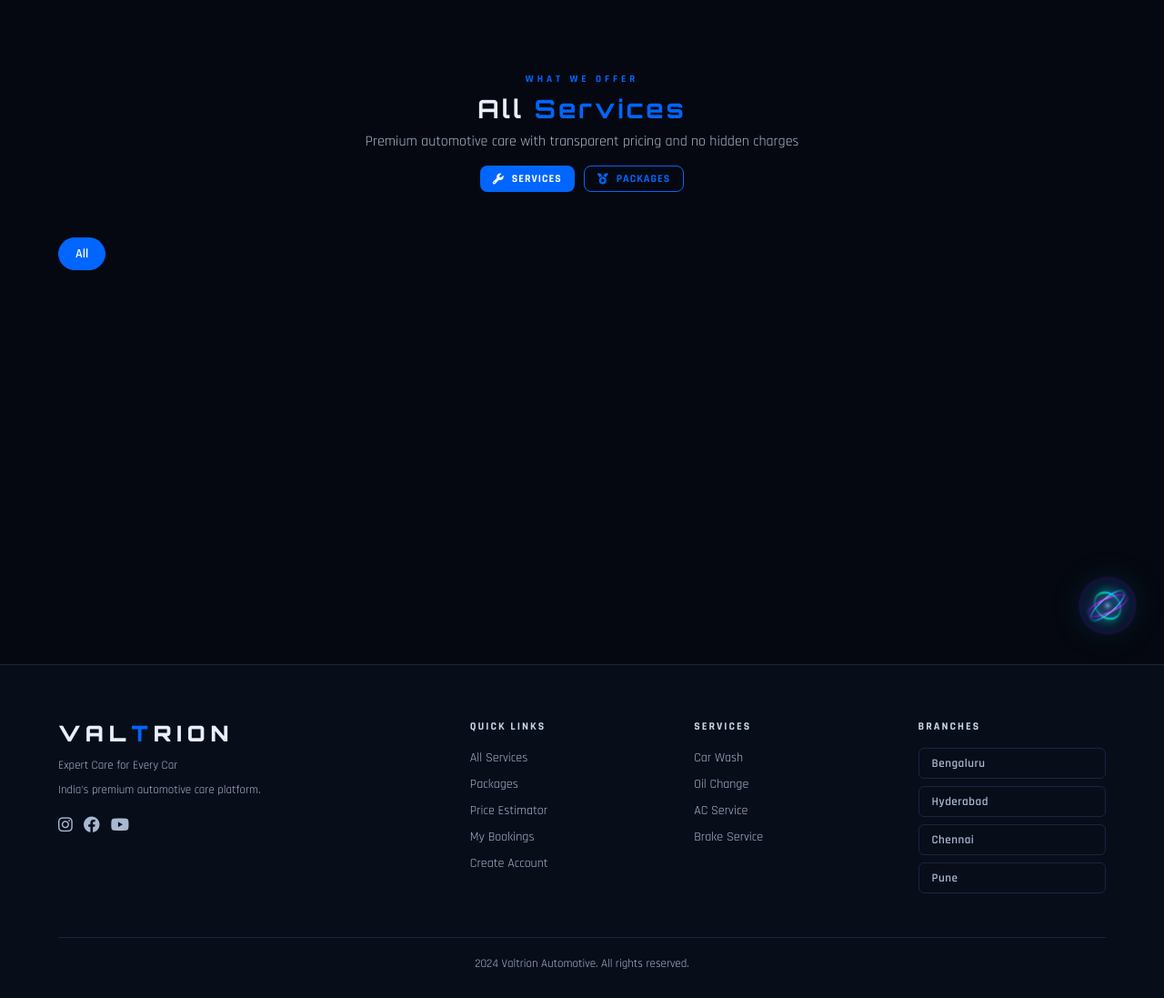
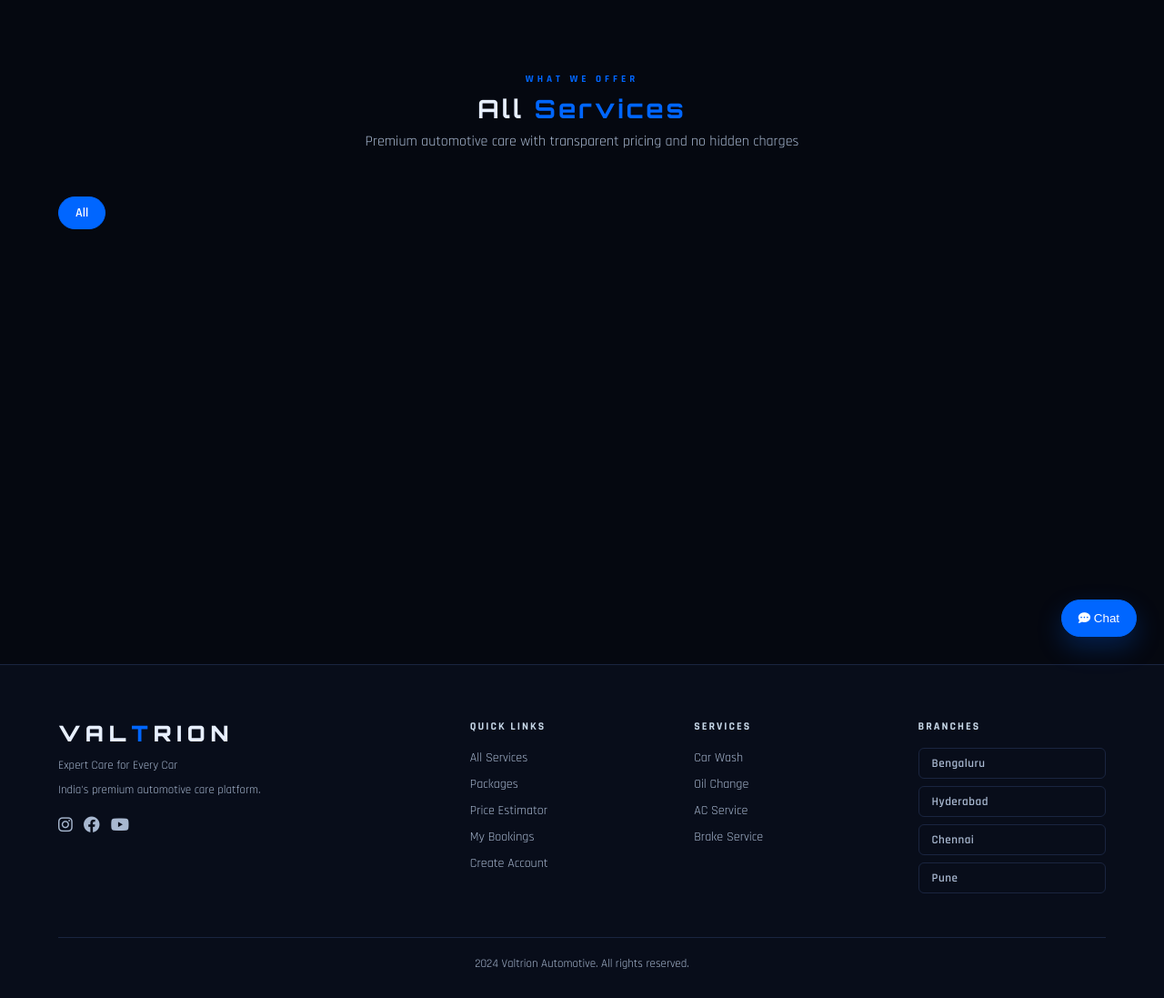
Before and after one commit to NivedithaDevang/valtrioncarservices, a Flask app: page /services in a window 1280 px wide. Shown: the part 70-1167 px from the top of the page at 91% size. Run offline with Flask 3, Linux system fonts and the light colour scheme; data comes from the database, SQL or seed files in the repository; some libraries are stand-ins or nearby versions.

Commit message:
Updated car service packages content

```diff
--- a/app/routes/main.py
+++ b/app/routes/main.py
@@ -1,7 +1,8 @@
 from flask import Blueprint, render_template, jsonify, request
 from flask_login import login_required, current_user
+from app import db
 from app.models import Service, Booking
-from app import db
+from datetime import date, timedelta
 
 main = Blueprint('main', __name__)
 
@@ -12,16 +13,14 @@ PACKAGE_DEFINITIONS = [
         'description': 'The Prime Care package provides essential maintenance with a premium touch. It is ideal for regular servicing to keep your vehicle running smoothly and efficiently.',
         'price': 2999,
         'duration': 'Every 6 months or 5,000-7,500 km',
-        'category': 'Packages',
         'icon': 'fa-medal'
     },
     {
         'name': 'Elite Care',
         'tagline': 'Enhanced Performance, Elevated Comfort',
-        'description': 'The Prestige Care package offers an advanced level of servicing with additional checks and enhancements to improve vehicle performance and comfort. It is perfect for annual maintenance.',
+        'description': 'The Elite Care package offers an advanced level of servicing with additional checks and enhancements to improve vehicle performance and comfort. It is perfect for annual maintenance.',
         'price': 5999,
         'duration': 'Every 12 months or 15,000 km',
-        'category': 'Packages',
         'icon': 'fa-crown'
     },
     {
@@ -30,7 +29,6 @@ PACKAGE_DEFINITIONS = [
         'description': 'The Prestige Care package delivers a complete and thorough service designed to restore your vehicle\'s overall health and reliability. It is best suited for major servicing.',
         'price': 9999,
         'duration': 'Every 18-24 months or 30,000 km',
-        'category': 'Packages',
         'icon': 'fa-shield'
     },
     {
@@ -39,7 +37,6 @@ PACKAGE_DEFINITIONS = [
         'description': 'The Platinum Elite package is the ultimate luxury experience, offering top-tier services and exclusive benefits for customers who want the very best for their vehicles.',
         'price': 14999,
         'duration': 'Once every 2 years or as required for luxury detailing',
-        'category': 'Packages',
         'icon': 'fa-gem'
     }
 ]
@@ -53,6 +50,7 @@ def ensure_packages_exist():
         'Royal Majesty': 'Platinum Elite'
     }
     changed = False
+
     for old_name, new_name in legacy_renames.items():
         existing = Service.query.filter_by(name=old_name, category='Packages').first()
         target_exists = Service.query.filter_by(name=new_name, category='Packages').first()
@@ -60,34 +58,36 @@ def ensure_packages_exist():
             existing.name = new_name
             changed = True
 
-    existing_names = {s.name for s in Service.query.filter(Service.category == 'Packages').all()}
-    created = False
-    for p in PACKAGE_DEFINITIONS:
-        if p['name'] not in existing_names:
+    existing_names = {service.name for service in Service.query.filter_by(category='Packages').all()}
+    for package in PACKAGE_DEFINITIONS:
+        if package['name'] not in existing_names:
             db.session.add(Service(
-                name=p['name'],
-                description=p['description'],
-                price=p['price'],
-                duration=p['duration'],
-                category=p['category'],
-                icon=p['icon']
+                name=package['name'],
+                description=package['description'],
+                price=package['price'],
+                duration=package['duration'],
+                category='Packages',
+                icon=package['icon']
             ))
-            created = True
-    if created or changed:
+            changed = True
+
+    if changed:
         db.session.commit()
+
 
 @main.route('/')
 def index():
     ensure_packages_exist()
     services = Service.query.all()
-    categories = list(set([s.category for s in services]))
+    categories = list(set(service.category for service in services if service.category))
     return render_template('index.html', services=services, categories=categories)
+
 
 @main.route('/services')
 def services():
     ensure_packages_exist()
     all_services = Service.query.filter(Service.category != 'Packages').all()
-    categories = list(set([s.category for s in all_services]))
+    categories = list(set(service.category for service in all_services if service.category))
     return render_template('services.html', services=all_services, categories=categories)
 
 
@@ -164,9 +164,11 @@ def packages():
     }
     return render_template('packages.html', packages=package_services, package_map=package_map)
 
+
 @main.route('/estimator')
 def estimator():
     return render_template('estimator.html')
+
 
 @main.route('/dashboard')
 @login_required
@@ -174,9 +176,10 @@ def dashboard():
     bookings = Booking.query.filter_by(user_id=current_user.id).order_by(Booking.created_at.desc()).all()
     return render_template('dashboard.html', bookings=bookings)
 
+
 @main.route('/api/estimate', methods=['POST'])
 def api_estimate():
-    data = request.json
+    data = request.json or {}
     brand = data.get('brand', '')
     age = int(data.get('age', 0))
     service_type = data.get('service', '')
@@ -213,42 +216,40 @@ def api_estimate():
 
     return jsonify({'estimate': round(base), 'service': service_type, 'brand': brand})
 
+
 @main.route('/api/chatbot', methods=['POST'])
 def chatbot():
-    data = request.json
-    msg = data.get('message', '').lower()
+    data = request.json or {}
+    msg = (data.get('message', '') or '').lower()
 
     responses = {
-        'package': 'We offer 4 plans: Prime Care (Rs.2,999), Elite Care (Rs.5,999), Prestige Care (Rs.9,999), and Platinum Elite (Rs.14,999). Visit Packages to book.',
-        'signature': 'Prime Care is Rs.2,999 and includes essential periodic maintenance with wash and inspection.',
-        'prime': 'Prime Care is Rs.2,999 and includes essential periodic maintenance with wash and inspection.',
-        'elite': 'Elite Care is Rs.5,999 and includes Prime plus AC/filter/alignment enhancements.',
-        'prestige': 'Prestige Care is Rs.9,999 with major service items, diagnostics, detailing, and protection.',
-        'imperial': 'Prestige Care is Rs.9,999 with major service items, diagnostics, detailing, and protection.',
-        'platinum': 'Platinum Elite is Rs.14,999, our top luxury package with premium detailing and priority support.',
-        'royal': 'Platinum Elite is Rs.14,999, our top luxury package with premium detailing and priority support.',
-        'oil': "Our Oil Change starts at Rs.1,299. We use OEM-grade engine oils. Book via our Services page!",
-        'ac': "Our AC Service (gas refill + cleaning) is Rs.2,499 and takes 2-3 hours. Want to book?",
-        'brake': "Brake Service including pads and fluid check is Rs.1,999. Safety first! Book now.",
-        'wash': "We offer Basic Car Wash at Rs.499 and Premium Wash at Rs.999. Both include interior vacuum!",
-        'battery': "Battery Replacement with installation is Rs.3,499. Quick 30-minute service!",
-        'tyre': "Tyre Rotation is Rs.599. Wheel Alignment is Rs.899.",
-        'price': "Our prices start from Rs.499 for car wash to Rs.3,999 for engine tune-up. All transparent, no hidden charges!",
-        'book': "To book a service, click Book Now on any service card or go to our Services page!",
-        'location': "We serve Bengaluru, Hyderabad, Chennai and Pune. Pickup and delivery included!",
-        'pickup': "Yes! We offer complimentary pickup and doorstep delivery for all services.",
-        'warranty': "All our services come with a 30-day service warranty assurance.",
-        'time': "Service times vary: Car wash 1hr, Oil change 1-2hr, AC service 2-3hr.",
-        'payment': "We accept online payments via Razorpay including UPI, cards, and net banking.",
-        'hello': "Hello! Welcome to Valtrion! I am your car care assistant. How can I help you today?",
-        'hi': "Hi there! Welcome to Valtrion! Ask me about our services, pricing, or bookings!",
-        'help': "I can help you with service prices, booking info, our locations, and pickup and delivery. What do you need?",
-        'inspection': "Our Full Car Inspection (30-point check) is just Rs.799 and takes 1.5 hours!",
-        'engine': "Engine Tune-Up is Rs.3,999. Improves performance and fuel efficiency!",
-        'periodic': "Periodic Service (comprehensive) is Rs.2,999. Includes all major checks!",
+        'package': 'We have four packages: Prime Care, Elite Care, Prestige Care, and Platinum Elite.',
+        'prime': 'Prime Care is Rs.2,999.',
+        'elite': 'Elite Care is Rs.5,999.',
+        'prestige': 'Prestige Care is Rs.9,999.',
+        'platinum': 'Platinum Elite is Rs.14,999.',
+        'oil': 'Oil Change starts at Rs.1,299.',
+        'ac': 'AC Service is Rs.2,499.',
+        'brake': 'Brake Service is Rs.1,999.',
+        'wash': 'Basic Car Wash starts at Rs.499 and Premium Wash starts at Rs.999.',
+        'battery': 'Battery Replacement is Rs.3,499.',
+        'tyre': 'Tyre Rotation is Rs.599 and Wheel Alignment is Rs.899.',
+        'price': 'Our services start from Rs.499.',
+        'book': 'You can book from the Services or Packages page.',
+        'location': 'We serve Bengaluru, Hyderabad, Chennai, and Pune.',
+        'pickup': 'Yes, pickup and delivery are included.',
+        'warranty': 'We provide a 30-day service warranty.',
+        'time': 'Service time depends on the selected service or package.',
+        'payment': 'We accept online payments and COD where available.',
+        'hello': 'Hello, how can I help you?',
+        'hi': 'Hi, how can I help?',
+        'help': 'I can help with pricing, booking, locations, pickup, and payment.',
+        'inspection': 'Full Car Inspection is Rs.799.',
+        'engine': 'Engine Tune-Up is Rs.3,999.',
+        'periodic': 'Periodic Service starts at Rs.2,999.',
     }
 
-    reply = "I am not sure about that. Try asking about services, prices, booking, locations, or pickup!"
+    reply = 'I am not sure about that. Try asking about services, prices, booking, locations, or pickup.'
     for key, response in responses.items():
         if key in msg:
             reply = response
--- a/app/templates/base.html
+++ b/app/templates/base.html
@@ -96,38 +96,37 @@
         .branch-info a { color:var(--blue); text-decoration:none; }
         .footer-bottom { border-top:1px solid var(--border); margin-top:40px; padding-top:20px; text-align:center; color:var(--silver); font-size:13px; }
 
-        /* ====== FLOATING ORB CHATBOT ====== */
+        /* ====== FLOATING CHAT WIDGET ====== */
         #chatbot-btn {
             position:fixed; bottom:30px; right:30px;
-            width:64px; height:64px;
-            background:transparent; border:none; cursor:pointer;
-            z-index:5001; padding:0;
-            animation:orb-float 3s ease-in-out infinite;
-            filter:drop-shadow(0 0 16px rgba(0,200,255,0.5));
+            width:auto; height:auto;
+            background:var(--blue); color:white;
+            border:1px solid var(--blue); border-radius:999px; cursor:pointer;
+            padding:12px 18px;
+            z-index:5001;
+            box-shadow:0 12px 28px rgba(0,102,255,0.25);
         }
-        #chatbot-btn:hover { filter:drop-shadow(0 0 28px rgba(0,200,255,0.9)); transform:scale(1.08); }
-        @keyframes orb-float { 0%,100%{transform:translateY(0);} 50%{transform:translateY(-7px);} }
-        #orb-canvas { border-radius:50%; display:block; }
+        #chatbot-btn:hover { background:var(--blue-bright); transform:translateY(-2px); }
 
-        #chatbot-window { position:fixed; bottom:110px; right:30px; width:360px; height:500px; background:var(--card); border:1px solid var(--blue); border-radius:20px; display:none; flex-direction:column; z-index:5000; box-shadow:0 0 50px rgba(0,102,255,0.25); overflow:hidden; }
+        #chatbot-window { position:fixed; bottom:96px; right:30px; width:340px; height:460px; background:var(--card); border:1px solid var(--border); border-radius:16px; display:none; flex-direction:column; z-index:5000; box-shadow:0 20px 50px rgba(0,0,0,0.35); overflow:hidden; }
         #chatbot-window.open { display:flex; }
-        .chat-header { background:linear-gradient(135deg,#0044cc,#0066FF); padding:16px 20px; display:flex; justify-content:space-between; align-items:center; }
+        .chat-header { background:var(--dark); padding:14px 16px; display:flex; justify-content:space-between; align-items:center; border-bottom:1px solid var(--border); }
         .chat-header-left { display:flex; align-items:center; gap:10px; }
-        .chat-orb-mini { width:36px; height:36px; border-radius:50%; background:rgba(255,255,255,0.15); display:flex; align-items:center; justify-content:center; }
-        .chat-header h4 { font-family:'Orbitron'; font-size:13px; letter-spacing:2px; }
-        .chat-header p { font-size:11px; color:rgba(255,255,255,0.7); margin-top:2px; }
-        .chat-close { background:none; border:none; color:white; cursor:pointer; font-size:18px; opacity:0.8; }
+        .chat-orb-mini { width:34px; height:34px; border-radius:50%; background:rgba(0,102,255,0.15); display:flex; align-items:center; justify-content:center; }
+        .chat-header h4 { font-family:'Rajdhani'; font-size:15px; letter-spacing:1px; font-weight:700; }
+        .chat-header p { font-size:11px; color:var(--silver); margin-top:2px; }
+        .chat-close { background:none; border:none; color:var(--silver); cursor:pointer; font-size:18px; opacity:0.8; }
         .chat-close:hover { opacity:1; }
-        .chat-messages { flex:1; overflow-y:auto; padding:16px; display:flex; flex-direction:column; gap:12px; }
-        .chat-msg { max-width:82%; padding:10px 14px; border-radius:14px; font-size:14px; line-height:1.5; }
-        .chat-msg.bot { background:rgba(0,102,255,0.12); border:1px solid rgba(0,102,255,0.25); color:var(--white); align-self:flex-start; border-bottom-left-radius:4px; }
-        .chat-msg.user { background:var(--blue); color:white; align-self:flex-end; border-bottom-right-radius:4px; }
-        .chat-msg.admin-msg { background:rgba(0,255,136,0.1); border:1px solid rgba(0,255,136,0.3); color:var(--green); align-self:flex-start; border-bottom-left-radius:4px; }
+        .chat-messages { flex:1; overflow-y:auto; padding:14px; display:flex; flex-direction:column; gap:10px; background:rgba(8,13,26,0.65); }
+        .chat-msg { max-width:88%; padding:10px 12px; border-radius:12px; font-size:14px; line-height:1.5; }
+        .chat-msg.bot { background:rgba(255,255,255,0.04); border:1px solid var(--border); color:var(--white); align-self:flex-start; }
+        .chat-msg.user { background:rgba(0,102,255,0.16); border:1px solid rgba(0,102,255,0.35); color:var(--white); align-self:flex-end; }
+        .chat-msg.admin-msg { background:rgba(0,255,136,0.08); border:1px solid rgba(0,255,136,0.25); color:var(--green); align-self:flex-start; }
         .chat-time { font-size:10px; color:var(--silver); margin-top:4px; }
         .chat-input-row { padding:12px; display:flex; gap:8px; border-top:1px solid var(--border); background:var(--dark); }
-        .chat-input-row input { flex:1; background:var(--card); border:1px solid var(--border); border-radius:20px; padding:10px 16px; color:var(--white); font-family:'Rajdhani'; font-size:14px; }
+        .chat-input-row input { flex:1; background:var(--card); border:1px solid var(--border); border-radius:12px; padding:10px 14px; color:var(--white); font-family:'Rajdhani'; font-size:14px; }
         .chat-input-row input:focus { outline:none; border-color:var(--blue); }
-        .chat-send { background:var(--blue); border:none; color:white; padding:10px 16px; border-radius:20px; cursor:pointer; transition:all 0.2s; }
+        .chat-send { background:var(--blue); border:none; color:white; padding:10px 14px; border-radius:12px; cursor:pointer; transition:all 0.2s; }
         .chat-send:hover { background:var(--blue-bright); }
         .chat-tabs { display:flex; border-bottom:1px solid var(--border); }
         .chat-tab { flex:1; padding:10px; text-align:center; font-family:'Rajdhani'; font-size:13px; font-weight:600; cursor:pointer; color:var(--silver); letter-spacing:1px; border-bottom:2px solid transparent; transition:all 0.2s; }
@@ -225,37 +224,37 @@
 
 <!-- FLOATING ORB CHATBOT -->
 <button id="chatbot-btn" onclick="toggleChat()" title="Chat with Valtrion AI">
-    <canvas id="orb-canvas" width="64" height="64"></canvas>
+    <i class="fa fa-comment-dots"></i> Chat
 </button>
 
 <div id="chatbot-window">
     <div class="chat-header">
         <div class="chat-header-left">
-            <div class="chat-orb-mini"><i class="fa fa-robot" style="color:white;font-size:16px;"></i></div>
+            <div class="chat-orb-mini"><i class="fa fa-comment" style="color:var(--blue);font-size:16px;"></i></div>
             <div>
-                <h4>VALTRION AI</h4>
-                <p>Online • Ask me anything</p>
+                    <h4>Valtrion Chat</h4>
+                    <p>Online now</p>
             </div>
         </div>
         <button class="chat-close" onclick="toggleChat()"><i class="fa fa-xmark"></i></button>
     </div>
     <div class="chat-tabs">
-        <div class="chat-tab active" onclick="switchTab('ai',this)">AI Assistant</div>
+            <div class="chat-tab active" onclick="switchTab('ai',this)">Chat</div>
         <div class="chat-tab" onclick="switchTab('live',this)">Live Support</div>
     </div>
     <div id="tab-ai">
         <div class="chat-messages" id="chat-messages-ai">
-            <div class="chat-msg bot">Hi! I'm Valtrion AI. Ask me about services, pricing, bookings or locations!</div>
+                <div class="chat-msg bot">Hi, how can I help you today?</div>
         </div>
         <div class="chat-input-row">
-            <input type="text" id="chat-input-ai" placeholder="Ask me anything..." onkeydown="if(event.key==='Enter') sendAIChat()">
+                <input type="text" id="chat-input-ai" placeholder="Type a message..." onkeydown="if(event.key==='Enter') sendAIChat()">
             <button class="chat-send" onclick="sendAIChat()"><i class="fa fa-paper-plane"></i></button>
         </div>
     </div>
     <div id="tab-live" style="display:none;display:flex;flex-direction:column;flex:1;">
         <div class="chat-messages" id="chat-messages-live" style="flex:1;"></div>
         <div class="chat-input-row">
-            <input type="text" id="chat-input-live" placeholder="Message our team..." onkeydown="if(event.key==='Enter') sendLiveChat()">
+                <input type="text" id="chat-input-live" placeholder="Type your message..." onkeydown="if(event.key==='Enter') sendLiveChat()">
             <button class="chat-send" onclick="sendLiveChat()"><i class="fa fa-paper-plane"></i></button>
         </div>
     </div>
@@ -263,47 +262,6 @@
 
 <script src="https://cdnjs.cloudflare.com/ajax/libs/socket.io/4.6.1/socket.io.min.js"></script>
 <script>
-// ===== FLOATING ORB ANIMATION =====
-(function(){
-    var canvas=document.getElementById('orb-canvas');
-    if(!canvas) return;
-    var ctx=canvas.getContext('2d'), t=0;
-    function draw(){
-        ctx.clearRect(0,0,64,64);
-        var glow=ctx.createRadialGradient(32,32,8,32,32,32);
-        glow.addColorStop(0,'rgba(0,200,255,0)');
-        glow.addColorStop(0.7,'rgba(0,120,255,0.06)');
-        glow.addColorStop(1,'rgba(180,0,255,0.15)');
-        ctx.fillStyle=glow; ctx.beginPath(); ctx.arc(32,32,32,0,Math.PI*2); ctx.fill();
-        // Ring 1 cyan
-        ctx.save(); ctx.translate(32,32); ctx.rotate(t*0.022); ctx.scale(1,0.32);
-        var g1=ctx.createLinearGradient(-26,0,26,0);
-        g1.addColorStop(0,'rgba(0,230,255,0)'); g1.addColorStop(0.3,'rgba(0,210,255,0.9)');
-        g1.addColorStop(0.5,'rgba(120,240,255,1)'); g1.addColorStop(0.7,'rgba(0,190,255,0.9)'); g1.addColorStop(1,'rgba(0,230,255,0)');
-        ctx.strokeStyle=g1; ctx.lineWidth=4.5; ctx.shadowColor='#00d0ff'; ctx.shadowBlur=14;
-        ctx.beginPath(); ctx.arc(0,0,24,0,Math.PI*2); ctx.stroke(); ctx.restore();
-        // Ring 2 purple
-        ctx.save(); ctx.translate(32,32); ctx.rotate(-t*0.016+1.2); ctx.scale(0.32,1);
-        var g2=ctx.createLinearGradient(0,-26,0,26);
-        g2.addColorStop(0,'rgba(180,0,255,0)'); g2.addColorStop(0.3,'rgba(200,0,255,0.9)');
-        g2.addColorStop(0.5,'rgba(230,100,255,1)'); g2.addColorStop(0.7,'rgba(180,0,255,0.9)'); g2.addColorStop(1,'rgba(180,0,255,0)');
-        ctx.strokeStyle=g2; ctx.lineWidth=4.5; ctx.shadowColor='#cc00ff'; ctx.shadowBlur=14;
-        ctx.beginPath(); ctx.arc(0,0,24,0,Math.PI*2); ctx.stroke(); ctx.restore();
-        // Ring 3 teal
-        ctx.save(); ctx.translate(32,32); ctx.rotate(t*0.028+0.7); ctx.scale(0.58,0.72);
-        var g3=ctx.createLinearGradient(-20,-20,20,20);
-        g3.addColorStop(0,'rgba(0,255,200,0)'); g3.addColorStop(0.4,'rgba(0,255,180,0.7)'); g3.addColorStop(0.6,'rgba(0,220,255,0.8)'); g3.addColorStop(1,'rgba(0,255,200,0)');
-        ctx.strokeStyle=g3; ctx.lineWidth=3.5; ctx.shadowColor='#00ffcc'; ctx.shadowBlur=10;
-        ctx.beginPath(); ctx.arc(0,0,22,0,Math.PI*2); ctx.stroke(); ctx.restore();
-        // Center glow
-        var cg=ctx.createRadialGradient(32,32,0,32,32,9);
-        cg.addColorStop(0,'rgba(200,230,255,0.55)'); cg.addColorStop(0.5,'rgba(100,180,255,0.15)'); cg.addColorStop(1,'rgba(0,0,0,0)');
-        ctx.fillStyle=cg; ctx.beginPath(); ctx.arc(32,32,9,0,Math.PI*2); ctx.fill();
-        t++; requestAnimationFrame(draw);
-    }
-    draw();
-})();
-
 // ===== CHAT =====
 var socket = io();
 var chatOpen = false;
--- a/app/templates/services.html
+++ b/app/templates/services.html
@@ -6,10 +6,6 @@
         <p class="section-label">WHAT WE OFFER</p>
         <h2 class="section-title">All <span>Services</span></h2>
         <p style="color:var(--silver);">Premium automotive care with transparent pricing and no hidden charges</p>
-        <div style="margin-top:16px;display:flex;justify-content:center;gap:10px;">
-            <a href="{{ url_for('main.services') }}" class="btn btn-primary btn-sm"><i class="fa fa-wrench"></i> Services</a>
-            <a href="{{ url_for('main.packages') }}" class="btn btn-outline btn-sm"><i class="fa fa-medal"></i> Packages</a>
-        </div>
     </div>
     <div style="display:flex;gap:8px;flex-wrap:wrap;margin-bottom:32px;">
         <button class="cat-tab active" onclick="filterCat('all',this)">All</button>
```
Also changed, not shown: app/routes/auth.py (+37 -2 lines).
